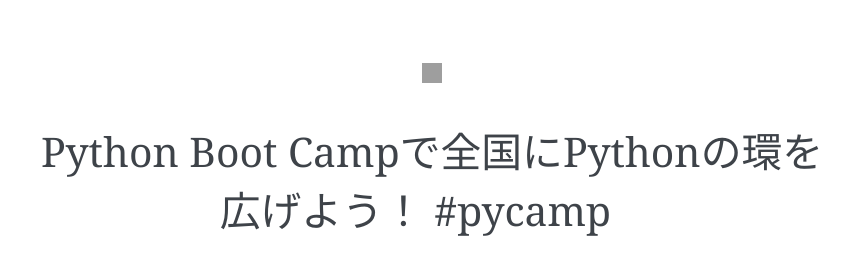
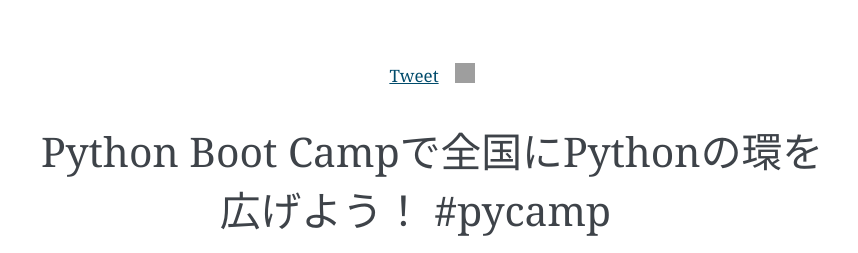
Before and after one commit to pyconjp/pycamp.landing_page, a Sphinx documentation site: the page built from source/index.rst, in a window 1280 px wide and 900 px high. Shown: the top 253 px of the window, without its empty margins (168-1026 px from the left). Built offline with Sphinx 7.4.7, drawn with Linux system fonts in a browser that asks for light colours; comment, search, counter and statistics services are not loaded; grey boxes are pictures that could not be loaded.

Commit message:
[feat] Add Tweet button created at publish.twitter.com (close #21)

```diff
--- a/source/share_buttons.rst.txt
+++ b/source/share_buttons.rst.txt
@@ -2,7 +2,7 @@
 
     <div id="buttons-row" style="height: 10vh; display: flex; flex-direction: column; justify-content: center; align-items: center; gap: 32px;">
       <div id="buttons-container" style="display: flex; flex-wrap: wrap; justify-content: flex-start; align-items: center; gap: 16px;">
-        <!-- <a>Twitter</a> -->
+        <a href="https://twitter.com/share?ref_src=twsrc%5Etfw" class="twitter-share-button" data-text="Python Boot Campで全国にPythonの環を広げよう！" data-url="https://pyconjp.github.io/pycamp.landing_page/" data-hashtags="pycamp" data-lang="ja" data-dnt="true" data-show-count="false">Tweet</a><script async src="https://platform.twitter.com/widgets.js" charset="utf-8"></script>
         <a href="https://b.hatena.ne.jp/entry/s/pyconjp.github.io/pycamp.landing_page/" class="hatena-bookmark-button" data-hatena-bookmark-layout="vertical-normal" data-hatena-bookmark-lang="ja" title="このエントリーをはてなブックマークに追加"><img src="https://b.st-hatena.com/images/v4/public/entry-button/button-only@2x.png" alt="このエントリーをはてなブックマークに追加" width="20" height="20" style="border: none;" /></a><script type="text/javascript" src="https://b.st-hatena.com/js/bookmark_button.js" charset="utf-8" async="async"></script>
         <!-- <a>Facebook</a> -->
       </div>
```
